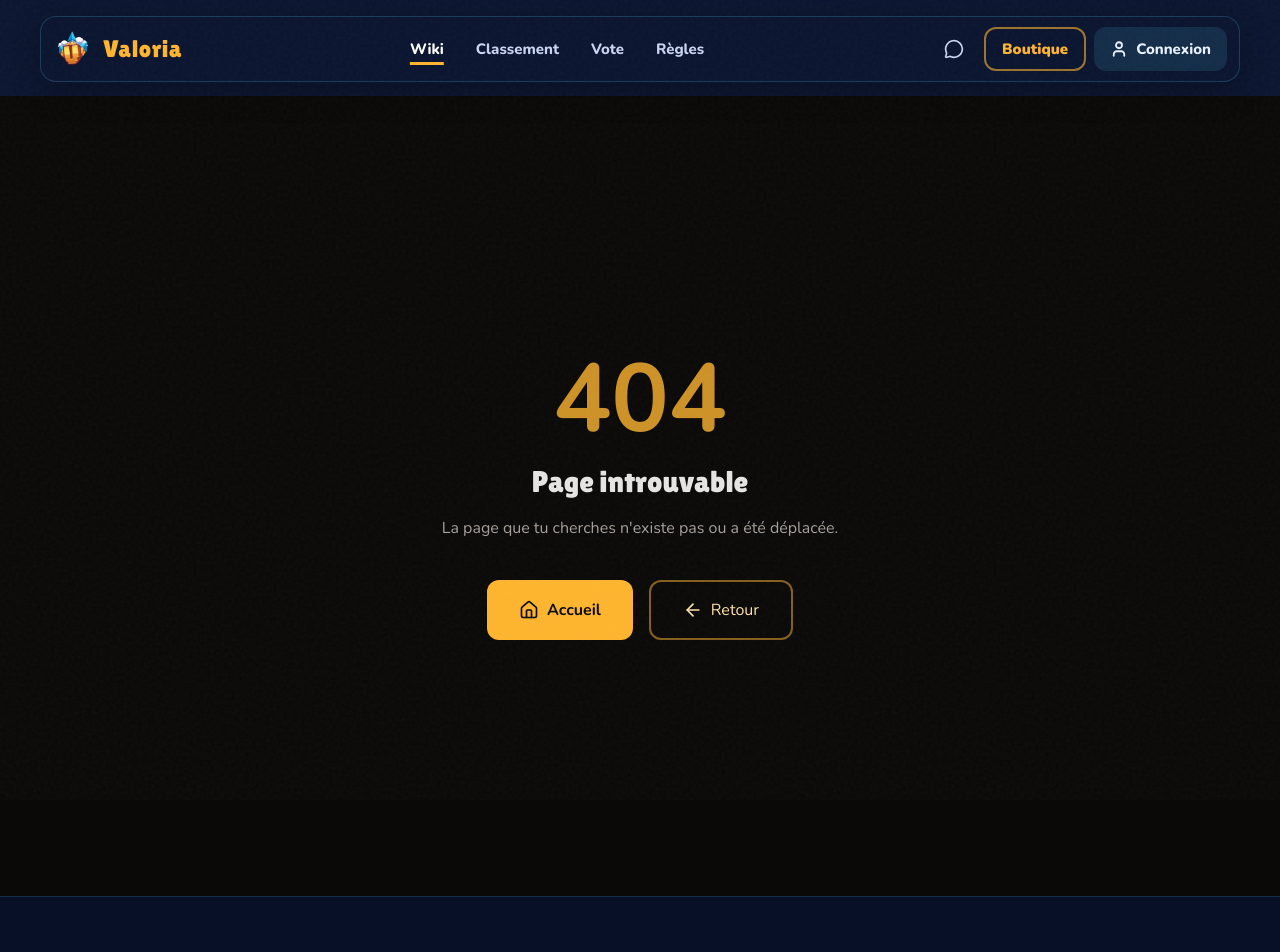
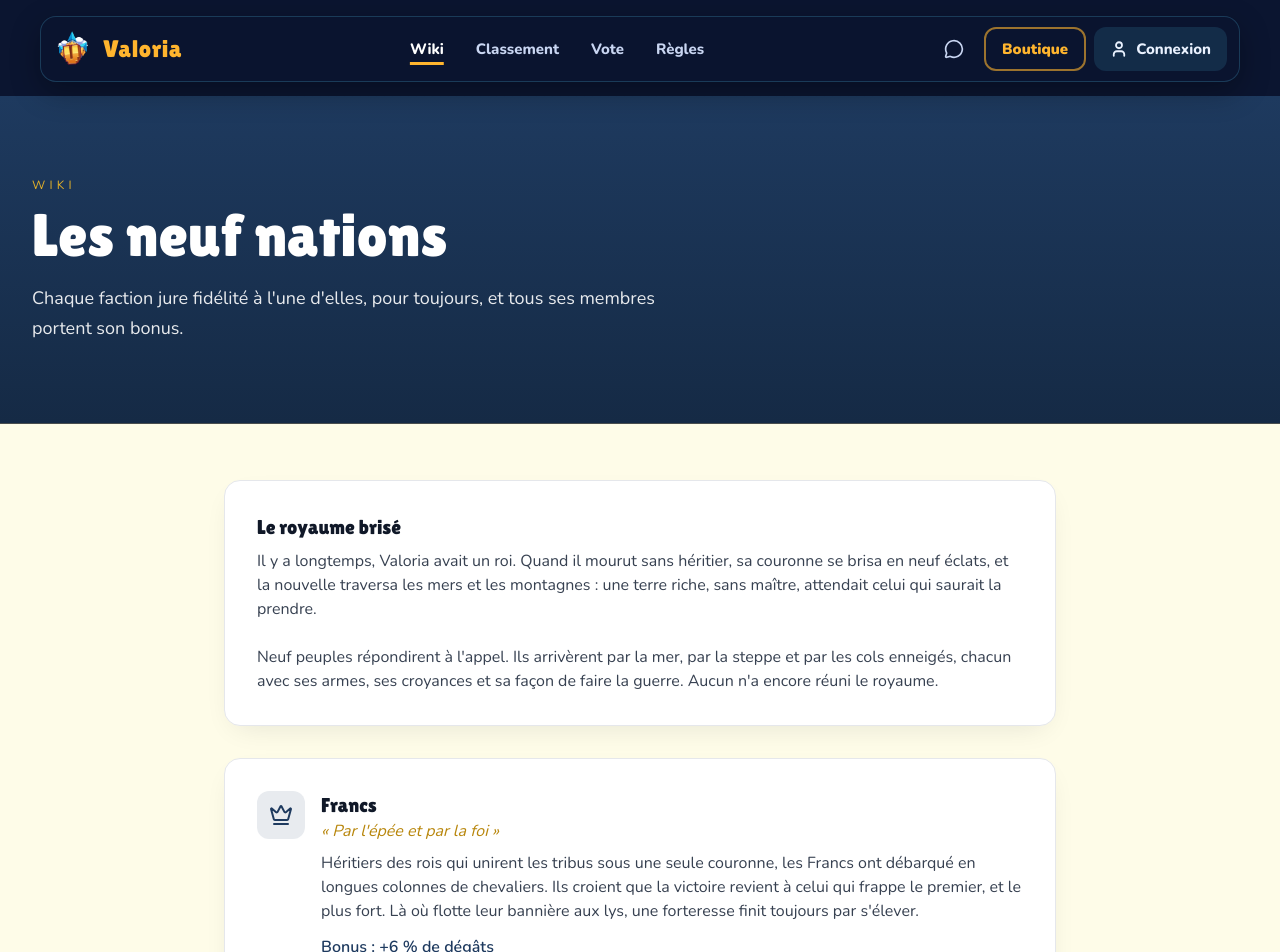
Before and after one commit to emmguardia/Valoria-Argo-Repo, a React (Vite) app in the folder Frontend/: page /wiki/nations in a window 1280 px wide. Shown: the top 952 px of the page. Built offline with nearby package versions, Linux system fonts and the light colour scheme.

Commit message:
Wiki : page des nations (lore, devises) et bonus rééquilibrés

```diff
--- a/Frontend/src/App.tsx
+++ b/Frontend/src/App.tsx
@@ -10,6 +10,7 @@ const VotesPage = lazy(() => import('./pages/VotesPage'));
 const ClassementPage = lazy(() => import('./pages/ClassementPage'));
 const WikiPage = lazy(() => import('./pages/WikiPage'));
 const WikiSiegesPage = lazy(() => import('./pages/WikiSiegesPage'));
+const WikiNationsPage = lazy(() => import('./pages/WikiNationsPage'));
 const ConnexionPage = lazy(() => import('./pages/ConnexionPage'));
 const EcusPage = lazy(() => import('./pages/EcusPage'));
 const ProfilePage = lazy(() => import('./pages/ProfilePage'));
@@ -59,6 +60,7 @@ function App() {
               <Route path="/classement" element={<ClassementPage />} />
               <Route path="/wiki" element={<WikiPage />} />
               <Route path="/wiki/sieges" element={<WikiSiegesPage />} />
+              <Route path="/wiki/nations" element={<WikiNationsPage />} />
               <Route path="/connexion" element={<ConnexionPage />} />
               <Route path="/ecus" element={<EcusPage />} />
               <Route path="/profile" element={<ProfilePage />} />
--- a/Frontend/src/pages/HomePage.tsx
+++ b/Frontend/src/pages/HomePage.tsx
@@ -72,15 +72,15 @@ const PILIERS: Pilier[] = [
 ];
 
 const NATIONS = [
-  { name: 'Francs', bonus: '+4 % de dégâts' },
-  { name: 'Anglo-Saxons', bonus: "+8 % de dégâts à l'arc" },
-  { name: 'Vikings', bonus: '+9 % de vitesse' },
+  { name: 'Francs', bonus: '+6 % de dégâts' },
+  { name: 'Anglo-Saxons', bonus: "+10 % de dégâts à l'arc" },
+  { name: 'Vikings', bonus: '+8 % de vitesse' },
   { name: 'Chine médiévale', bonus: 'Célérité I et vision nocturne' },
-  { name: 'Bohémiens', bonus: '-20 % de dégâts subis' },
-  { name: 'Bretons', bonus: "Une potion d'invisibilité toutes les 48 h" },
-  { name: 'Aragonais', bonus: '+12 % de recul et résistance au feu' },
-  { name: 'Turcs seldjoukides', bonus: 'Chance IV et +8 % de dégâts critiques' },
-  { name: 'Byzantins', bonus: "-25 % de dégâts d'explosion" },
+  { name: 'Bohémiens', bonus: '-6 % de dégâts subis' },
+  { name: 'Bretons', bonus: "Une potion d'invisibilité toutes les 24 h" },
+  { name: 'Aragonais', bonus: '+12 % de recul et -50 % de dégâts de feu' },
+  { name: 'Turcs seldjoukides', bonus: 'Chance II et +8 % de dégâts critiques' },
+  { name: 'Byzantins', bonus: "-30 % de dégâts d'explosion" },
 ];
 
 const ETAPES = [
--- /dev/null
+++ b/Frontend/src/pages/WikiNationsPage.tsx
@@ -0,0 +1,122 @@
+import { Link } from 'react-router-dom';
+import { Crown } from 'lucide-react';
+import SEO from '../components/SEO';
+
+// Lore des nations : même texte que docs/lore-nations.md du dépôt du serveur.
+// Les bonus sont ceux de FactionsNations (nations.yml) et de ValoriaCore (feu des Aragonais).
+const NATIONS = [
+  {
+    name: 'Francs',
+    devise: "Par l'épée et par la foi",
+    histoire:
+      "Héritiers des rois qui unirent les tribus sous une seule couronne, les Francs ont débarqué en longues colonnes de chevaliers. Ils croient que la victoire revient à celui qui frappe le premier, et le plus fort. Là où flotte leur bannière aux lys, une forteresse finit toujours par s'élever.",
+    bonus: '+6 % de dégâts',
+  },
+  {
+    name: 'Anglo-Saxons',
+    devise: "L'arc avant l'épée",
+    histoire:
+      "Venus des brumes d'une île aux sept royaumes, les Anglo-Saxons ont appris la guerre dans les forêts et les marais. Leurs archers brisent une charge avant qu'elle n'atteigne la palissade. Peuple patient, ils bâtissent sur les hauteurs, d'où chaque flèche porte plus loin.",
+    bonus: "+10 % de dégâts à l'arc",
+  },
+  {
+    name: 'Vikings',
+    devise: 'Le vent pour seul maître',
+    histoire:
+      "Marins et pillards du Grand Nord, les Vikings ont accosté sur leurs drakkars, attirés par la rumeur des trésors de Valoria. Ils frappent là où personne ne les attend et sont déjà loin quand sonne l'alarme. Pour eux, tomber au combat ouvre les portes du Valhalla.",
+    bonus: '+8 % de vitesse',
+  },
+  {
+    name: 'Chine médiévale',
+    devise: 'Le savoir est une lame',
+    histoire:
+      "Arrivés au bout de la route de la soie, ils ont apporté la poudre, la boussole et l'art des grandes mines. Infatigables bâtisseurs, ils creusent plus vite que quiconque et voient dans le noir des galeries comme en plein jour. Leurs généraux disent qu'une guerre se gagne avant d'être livrée.",
+    bonus: 'Célérité I et vision nocturne',
+  },
+  {
+    name: 'Bohémiens',
+    devise: 'Plier sans rompre',
+    histoire:
+      "Peuple des montagnes et des mines d'argent, les Bohémiens ont survécu à toutes les invasions de leur royaume. Leurs armuriers forgent des plates réputées sur tout le continent, et leurs chariots de guerre tiennent face aux charges les plus lourdes. On ne les abat pas : on s'épuise contre eux.",
+    bonus: '-6 % de dégâts subis',
+  },
+  {
+    name: 'Bretons',
+    devise: 'Plutôt la mort que la souillure',
+    histoire:
+      "Gens de la lande et des légendes, les Bretons ont gardé les secrets des druides et des forêts profondes. Leurs éclaireurs disparaissent dans la brume au moment voulu, grâce à une potion dont la recette se transmet de génération en génération. Fiers et indépendants, ils ne s'inclinent devant aucun roi.",
+    bonus: "Une potion d'invisibilité toutes les 24 h",
+  },
+  {
+    name: 'Aragonais',
+    devise: 'Nés du feu et de la pierre',
+    histoire:
+      "Forgés sous un soleil brûlant et dans les guerres de reconquête, les Aragonais sont des guerriers de choc. Leurs charges renversent les lignes ennemies, et les incendies de leurs terres arides les ont endurcis aux flammes. Leur couronne règne aussi sur la mer : on les dit aussi bons marchands que soldats.",
+    bonus: '+12 % de recul et -50 % de dégâts de feu',
+  },
+  {
+    name: 'Turcs seldjoukides',
+    devise: 'La fortune sourit aux audacieux',
+    histoire:
+      "Cavaliers venus des steppes, les Seldjoukides ont bâti un empire du désert jusqu'aux portes de Byzance. Archers montés redoutables, ils frappent au point faible et repartent chargés de butin. La chance, disent-ils, n'est qu'une affaire d'œil exercé et de patience.",
+    bonus: 'Chance II et +8 % de dégâts critiques',
+  },
+  {
+    name: 'Byzantins',
+    devise: 'Tenir, toujours tenir',
+    histoire:
+      "Héritiers d'un empire millénaire, les Byzantins défendent depuis des siècles une cité qu'on dit imprenable. Leurs ingénieurs maîtrisent le feu grégeois et l'art des murailles : aucune explosion ne les fait reculer longtemps. Diplomates retors, ils préfèrent acheter la paix que risquer une guerre.",
+    bonus: "-30 % de dégâts d'explosion",
+  },
+];
+
+export default function WikiNationsPage() {
+  return (
+    <div className="valoria-page-shell">
+      <SEO
+        title="Les nations"
+        description="Les neuf nations de Valoria : leur histoire, leur devise et leur bonus."
+        keywords="nations, lore, francs, vikings, byzantins, bretons, Valoria, faction"
+        url="/wiki/nations"
+      />
+      <section className="valoria-page-hero">
+        <div className="valoria-page-container">
+          <p className="valoria-page-kicker">
+            <Link to="/wiki">Wiki</Link>
+          </p>
+          <h1 className="valoria-page-title">Les neuf nations</h1>
+          <p className="valoria-page-subtitle">
+            Chaque faction jure fidélité à l'une d'elles, pour toujours, et tous ses membres portent son bonus.
+          </p>
+        </div>
+      </section>
+      <section className="valoria-page-section">
+        <div className="max-w-4xl mx-auto px-4 sm:px-6 lg:px-8">
+          <article className="valoria-card p-8 mb-8">
+            <h2 className="font-display text-xl text-gray-900 mb-2">Le royaume brisé</h2>
+            <p className="valoria-text-muted whitespace-pre-line">
+              {"Il y a longtemps, Valoria avait un roi. Quand il mourut sans héritier, sa couronne se brisa en neuf éclats, et la nouvelle traversa les mers et les montagnes : une terre riche, sans maître, attendait celui qui saurait la prendre.\n\nNeuf peuples répondirent à l'appel. Ils arrivèrent par la mer, par la steppe et par les cols enneigés, chacun avec ses armes, ses croyances et sa façon de faire la guerre. Aucun n'a encore réuni le royaume."}
+            </p>
+          </article>
+          <div className="space-y-8">
+            {NATIONS.map((nation) => (
+              <article key={nation.name} className="valoria-card p-8">
+                <div className="flex items-start gap-4">
+                  <div className="p-3 bg-[#1e3a5f]/10 rounded-xl shrink-0">
+                    <Crown className="w-6 h-6 text-[#1e3a5f]" />
+                  </div>
+                  <div>
+                    <h2 className="font-display text-xl text-gray-900">{nation.name}</h2>
+                    <p className="italic text-[#b8860b] mb-2">« {nation.devise} »</p>
+                    <p className="valoria-text-muted">{nation.histoire}</p>
+                    <p className="mt-3 font-semibold text-[#1e3a5f]">Bonus : {nation.bonus}</p>
+                  </div>
+                </div>
+              </article>
+            ))}
+          </div>
+        </div>
+      </section>
+    </div>
+  );
+}
--- a/Frontend/src/pages/WikiPage.tsx
+++ b/Frontend/src/pages/WikiPage.tsx
@@ -6,7 +6,8 @@ const WIKI_SECTIONS = [
   {
     icon: Swords,
     title: "L'Appel des Nations",
-    content: "Ta faction rejoint l'une des neuf nations, et tous ses membres profitent de son bonus permanent. Une nation accueille jusqu'à 10 factions.\n\nUne faction compte 15 membres au plus et peut avoir un seul allié, de n'importe quelle nation. Chaque membre apporte jusqu'à 10 de power (4 perdus par mort, 1 regagné toutes les 5 minutes) : une terre par point. Si ta faction a plus de terres que de power, les autres peuvent te les prendre (overclaim), sauf le cœur autour de ta bannière.\n\nFrancs : +4 % de dégâts\nAnglo-Saxons : +8 % de dégâts à l'arc\nVikings : +9 % de vitesse\nChine médiévale : Célérité I et vision nocturne\nBohémiens : -20 % de dégâts subis\nBretons : une potion d'invisibilité toutes les 48 h\nAragonais : +12 % de recul et résistance au feu\nTurcs seldjoukides : Chance IV et +8 % de dégâts critiques\nByzantins : -25 % de dégâts d'explosion",
+    content: "Ta faction rejoint l'une des neuf nations, et tous ses membres profitent de son bonus permanent. Une nation accueille jusqu'à 10 factions.\n\nUne faction compte 15 membres au plus et peut avoir un seul allié, de n'importe quelle nation. Chaque membre apporte jusqu'à 10 de power (4 perdus par mort, 1 regagné toutes les 5 minutes) : une terre par point. Si ta faction a plus de terres que de power, les autres peuvent te les prendre (overclaim), sauf le cœur autour de ta bannière.\n\nFrancs : +6 % de dégâts\nAnglo-Saxons : +10 % de dégâts à l'arc\nVikings : +8 % de vitesse\nChine médiévale : Célérité I et vision nocturne\nBohémiens : -6 % de dégâts subis\nBretons : une potion d'invisibilité toutes les 24 h\nAragonais : +12 % de recul et -50 % de dégâts de feu\nTurcs seldjoukides : Chance II et +8 % de dégâts critiques\nByzantins : -30 % de dégâts d'explosion",
+    link: { to: '/wiki/nations', label: 'Lire l\'histoire des nations' },
   },
   {
     icon: Hammer,
```
